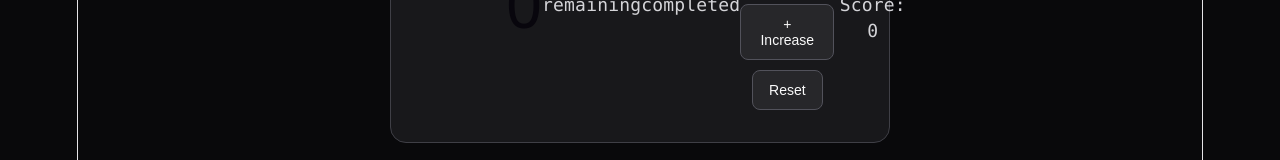
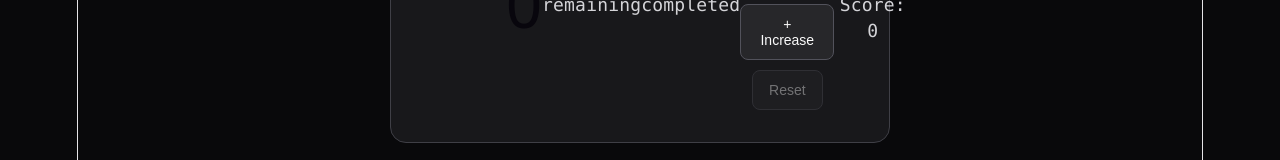
Before and after one commit to meklit-01/counter-scoreboard, a React (Vite) app in the folder counter-scoreboard/: page / in a window 1280 px wide. Shown: the part 175-335 px from the top of the page. Built offline with nearby package versions, Linux system fonts and the light colour scheme.

Commit message:
disable reset button when counter is zero

```diff
--- a/counter-scoreboard/src/App.jsx
+++ b/counter-scoreboard/src/App.jsx
@@ -43,7 +43,9 @@ function App() {
         <button onClick={increaseCount} disabled={count === 10}>
           + Increase
         </button>
-        <button onClick={resetCount}>Reset</button>
+        <button onClick={resetCount} disabled={count === 0}>
+          Reset
+        </button>
       </div>
       <p>Highest Score: {highScore}</p>
     </main>
```
